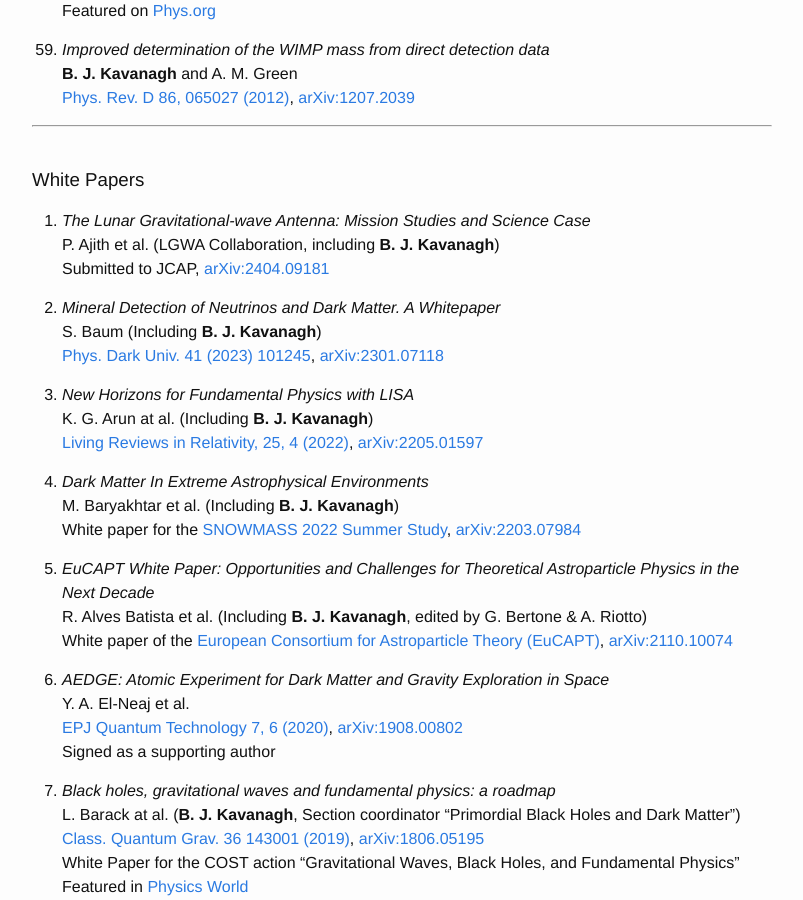
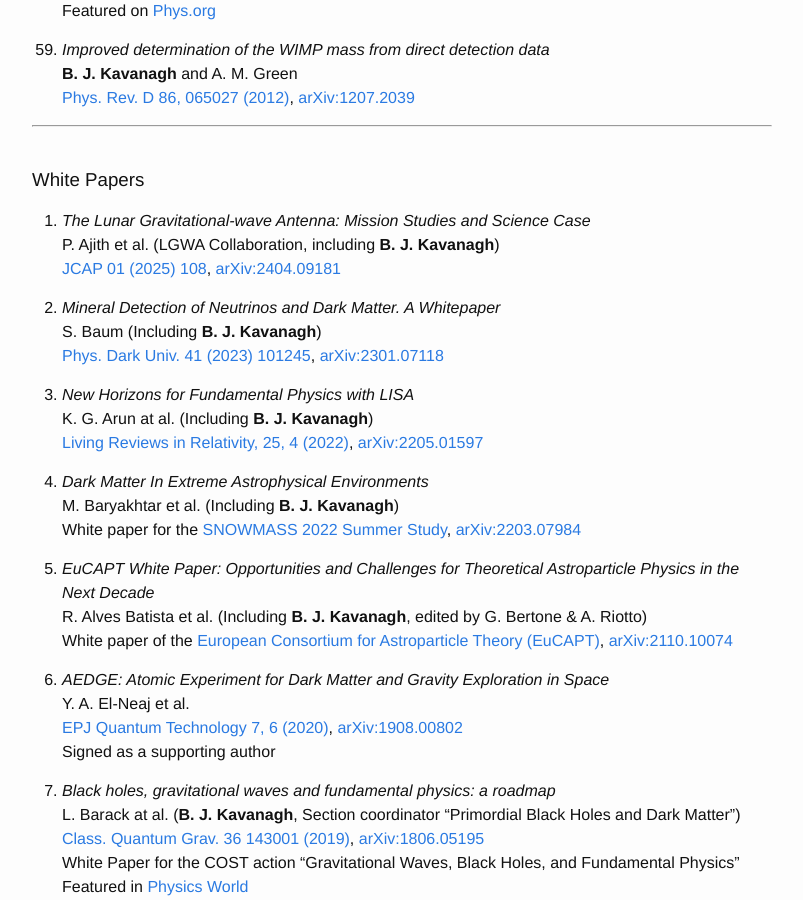
Before and after one commit to bradkav/bradkav.github.io, a Jekyll site: the page built from publications.md, in a window 1280 px wide and 900 px high, scrolled down 6611 px. Shown: the whole window, without its empty margins (238-1041 px from the left). Built offline with Jekyll 4.4.1, drawn with Linux system fonts in a browser that asks for light colours.

Commit message:
Added LGWA paper

```diff
--- a/publications.md
+++ b/publications.md
@@ -301,7 +301,7 @@ Featured on [Phys.org](http://phys.org/news/2013-07-model-independent-dark-mass-
 
 1. *The Lunar Gravitational-wave Antenna: Mission Studies and Science Case*
 P. Ajith et al. (LGWA Collaboration, including **B. J. Kavanagh**)
-Submitted to JCAP, [arXiv:2404.09181](https://arxiv.org/abs/2404.09181)
+[JCAP 01 (2025) 108](https://iopscience.iop.org/article/10.1088/1475-7516/2025/01/108), [arXiv:2404.09181](https://arxiv.org/abs/2404.09181)
 
 2. *Mineral Detection of Neutrinos and Dark Matter. A Whitepaper*
 S. Baum (Including **B. J. Kavanagh**)
```
